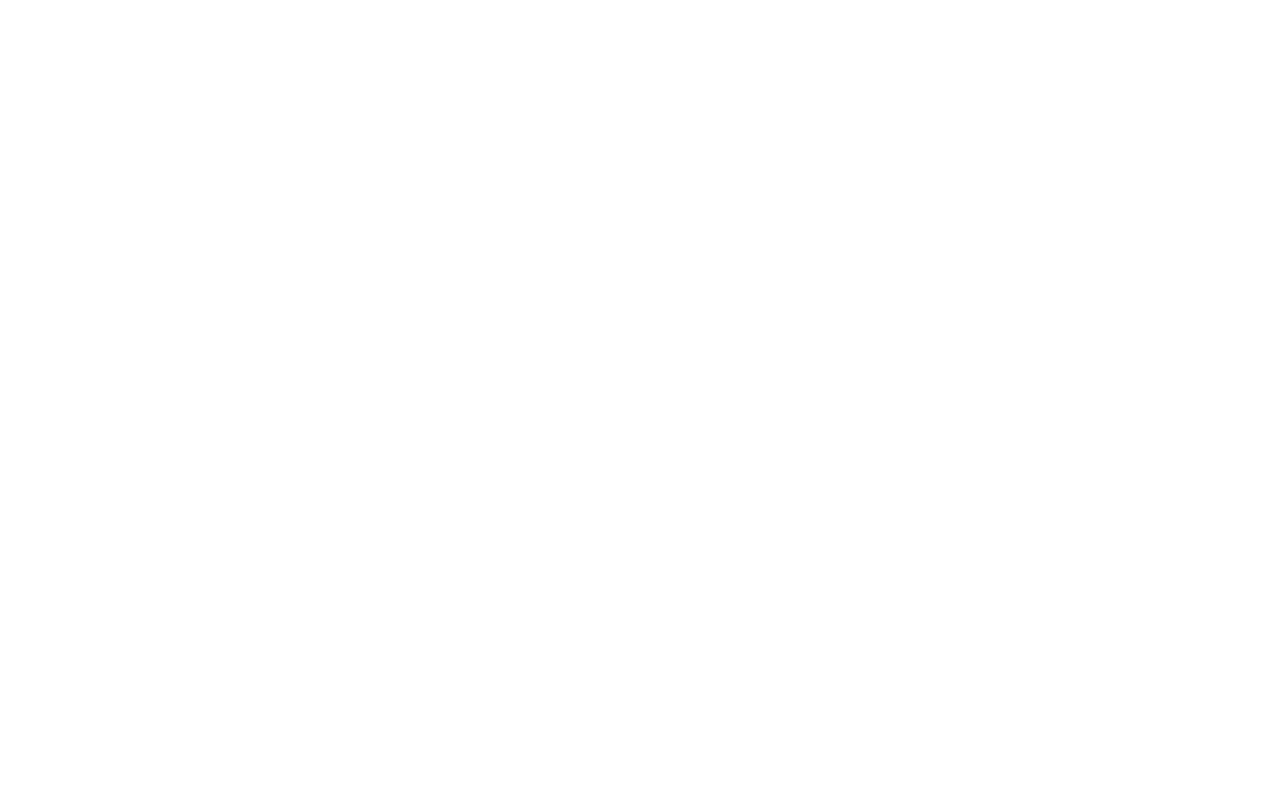
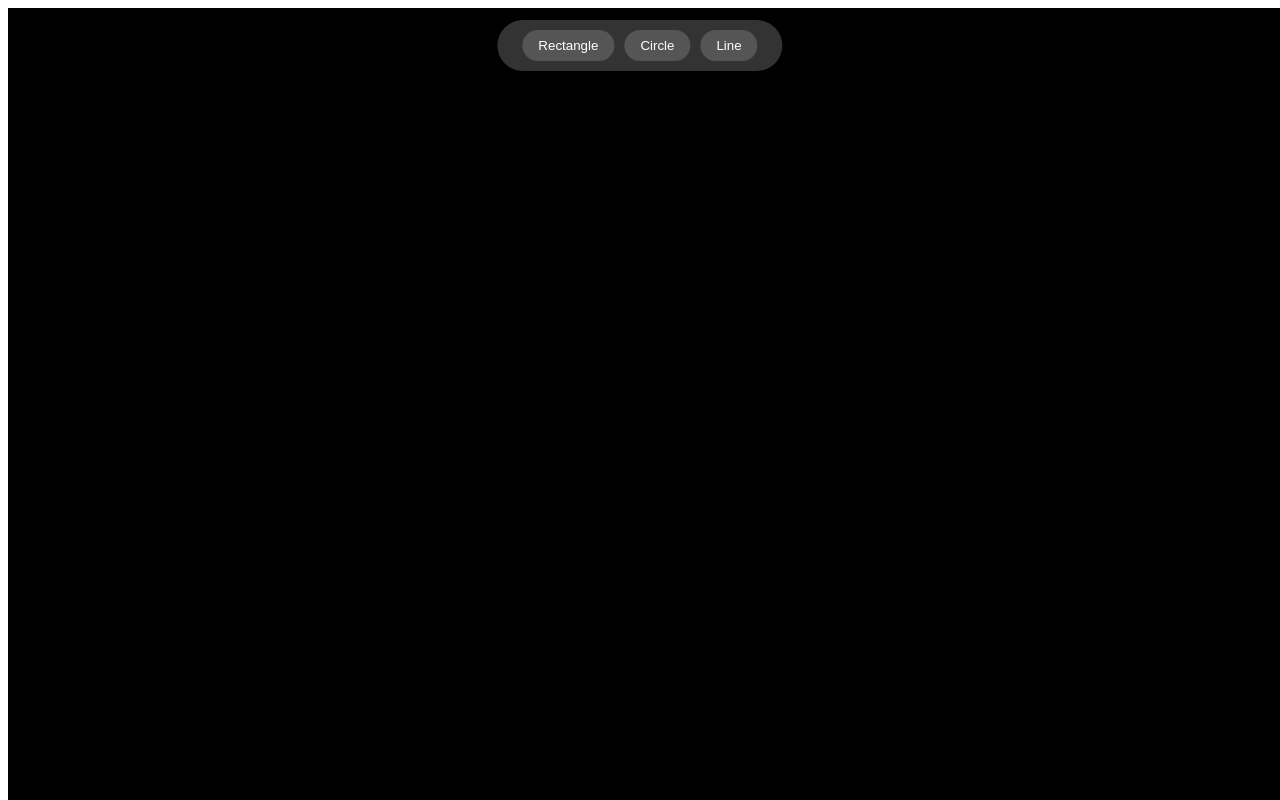
Before and after one commit to DhruvArvindSingh/Collab-draw, a Next.js app in the folder apps/web/: page /room/1 in a window 1280 px wide. Shown: the top 800 px of the page. Built offline with nearby package versions, Linux system fonts and the light colour scheme.

Commit message:
Circle and other shapes added

```diff
--- a/apps/web/app/room/[room_id]/page.tsx
+++ b/apps/web/app/room/[room_id]/page.tsx
@@ -1,50 +1,84 @@
 "use client";
-import { useEffect, useRef } from "react";
+import { useEffect, useRef, useState } from "react";
+import Draw from "../../../draw/index";
+
 // import "../../globals.css"
 
 export default function Canvas() {
     const canvasRef = useRef<HTMLCanvasElement>(null);
+    const [shape, setShape] = useState("null");
     useEffect(() => {
         if (canvasRef.current) {
             const canvas = canvasRef.current;
             const ctx = canvas.getContext("2d");
             if (!ctx) return;
+            // console.log("shape:", shape);
+            Draw(canvas, ctx, 2000, 2000, shape);
 
-            let clicked = false;
-            let startX = 0;
-            let startY = 0;
-            let width = 0;
-            let height = 0;
-
-            canvas.addEventListener("mousedown", (e) => {
-                clicked = true;
-                startX = e.clientX;
-                startY = e.clientY;
-                console.log(`mousedown at ${e.clientX}x${e.clientY}`);
-                // ctx.fillRect(0, 0, canvas.width, canvas.height);
-            });
-            canvas.addEventListener("mousemove", (e) => {
-                if (clicked) {
-                    console.log(`mousemove at ${e.clientX}x${e.clientY}`);
-                    width = e.clientX - startX;
-                    height = e.clientY - startY;
-                    ctx.clearRect(0, 0, canvas.width, canvas.height);
-                    ctx.fillStyle = "black";
-                    ctx.fillRect(0, 0, canvas.width, canvas.height);
-                    ctx.strokeStyle = "white";
-                    ctx.strokeRect(startX, startY, width, height);
-                }
-            });
-            canvas.addEventListener("mouseup", (e) => {
-
-                clicked = false;
-                console.log(`mouseup at ${e.clientX}x${e.clientY}`);
-            });
             // ctx.fillRect(0, 0, canvas.width, canvas.height);
         }
-    }, [canvasRef]);
+    }, [canvasRef, shape]);
     return (
         <div>
+            <nav style={{
+                position: 'fixed',
+                top: '20px',
+                left: '50%',
+                transform: 'translateX(-50%)',
+                backgroundColor: '#333',
+                padding: '10px 20px',
+                borderRadius: '30px',
+                boxShadow: '0 2px 10px rgba(0,0,0,0.2)',
+                zIndex: 1000
+            }}>
+                <button
+                    style={{
+                        padding: '8px 16px',
+                        margin: '0 5px',
+                        border: 'none',
+                        borderRadius: '20px',
+                        backgroundColor: '#555',
+                        color: 'white',
+                        cursor: 'pointer',
+                        transition: 'background-color 0.3s'
+                    }}
+                    onClick={() => {
+                        setShape("rect");
+                    }}
+                >
+                    Rectangle
+                </button>
+                <button
+                    style={{
+                        padding: '8px 16px',
+                        margin: '0 5px',
+                        border: 'none',
+                        borderRadius: '20px',
+                        backgroundColor: '#555',
+                        color: 'white',
+                        cursor: 'pointer',
+                        transition: 'background-color 0.3s'
+                    }}
+                    onClick={() => setShape("circle")}
+                >
+                    Circle
+                </button>
+                <button
+                    style={{
+                        padding: '8px 16px',
+                        margin: '0 5px',
+                        border: 'none',
+                        borderRadius: '20px',
+                        backgroundColor: '#555',
+                        color: 'white',
+                        cursor: 'pointer',
+                        transition: 'background-color 0.3s'
+                    }}
+                    onClick={() => setShape("line")}
+                >
+                    Line
+                </button>
+            </nav>
             <canvas ref={canvasRef} width={2000} height={2000}></canvas>
         </div>
     )
--- /dev/null
+++ b/apps/web/draw/index.ts
@@ -0,0 +1,83 @@
+// "use client";
+import { useState } from "react";
+
+interface Rectangle {
+    x: number;
+    y: number;
+    width: number;
+    height: number;
+    type: "rect";
+}
+interface Circle {
+    type: "circle"
+    x: number;
+    y: number;
+    radius: number;
+}
+type Shape = any;
+export default function Draw(canvas: HTMLCanvasElement, ctx: CanvasRenderingContext2D, f_width: number, f_height: number, shape: string) {
+    let clicked = false;
+    let startX = 0;
+    let startY = 0;
+    let width = 0;
+    let height = 0;
+    ctx.fillStyle = "black";
+    ctx.fillRect(0, 0, canvas.width, canvas.height);
+
+    let Shape: Shape[] = [];
+
+    canvas.addEventListener("mousedown", (e) => {
+        clicked = true;
+        startX = e.clientX;
+        startY = e.clientY;
+        // console.log(shape);
+        // console.log(`mousedown at ${e.clientX}x${e.clientY}`);
+        // ctx.fillRect(0, 0, canvas.width, canvas.height);
+    });
+    canvas.addEventListener("mousemove", (e) => {
+        if (clicked) {
+            // console.log(`mousemove at ${e.clientX}x${e.clientY}`);
+            width = e.clientX - startX;
+            height = e.clientY - startY;
+            drawShape(Shape, ctx, canvas);
+            if (shape === "rect") {
+                ctx.strokeStyle = "white";
+                ctx.strokeRect(startX, startY, width, height);
+            }
+            else if (shape === "circle") {
+                ctx.strokeStyle = "white";
+                ctx.beginPath();
+                ctx.arc(startX, startY, Math.sqrt(width * width + height * height), 0, 2 * Math.PI);
+                ctx.stroke();
+            }
+        }
+    });
+    canvas.addEventListener("mouseup", (e) => {
+        clicked = false;
+        // console.log(`mouseup at ${e.clientX}x${e.clientY}`);
+        if (shape === "rect") {
+            Shape.push({ x: startX, y: startY, width: width, height: height, type: "rect" });
+        } else if (shape === "circle") {
+            Shape.push({ x: startX, y: startY, radius: Math.sqrt(width * width + height * height), type: "circle" });
+        }
+    });
+
+}
+
+function drawShape(Shape: Shape[], ctx: CanvasRenderingContext2D, canvas: HTMLCanvasElement) {
+    console.log("Shape", Shape);
+    ctx.clearRect(0, 0, canvas.width, canvas.height);
+    ctx.fillStyle = "black";
+    ctx.fillRect(0, 0, canvas.width, canvas.height);
+    Shape.map((item) => {
+        if (item.type === "rect") {
+            ctx.strokeStyle = "white";
+            ctx.strokeRect(item.x, item.y, item.width, item.height);
+        } else if (item.type === "circle") {
+            ctx.strokeStyle = "white";
+            ctx.beginPath();
+            ctx.arc(item.x, item.y, item.radius, 0, 2 * Math.PI);
+            ctx.stroke();
+        }
+    });
+}
```
Also changed, not shown: apps/web/hooks/useSocket.jsx (deleted, +0 -7 lines), apps/web/hooks/useShape.tsx (added).
